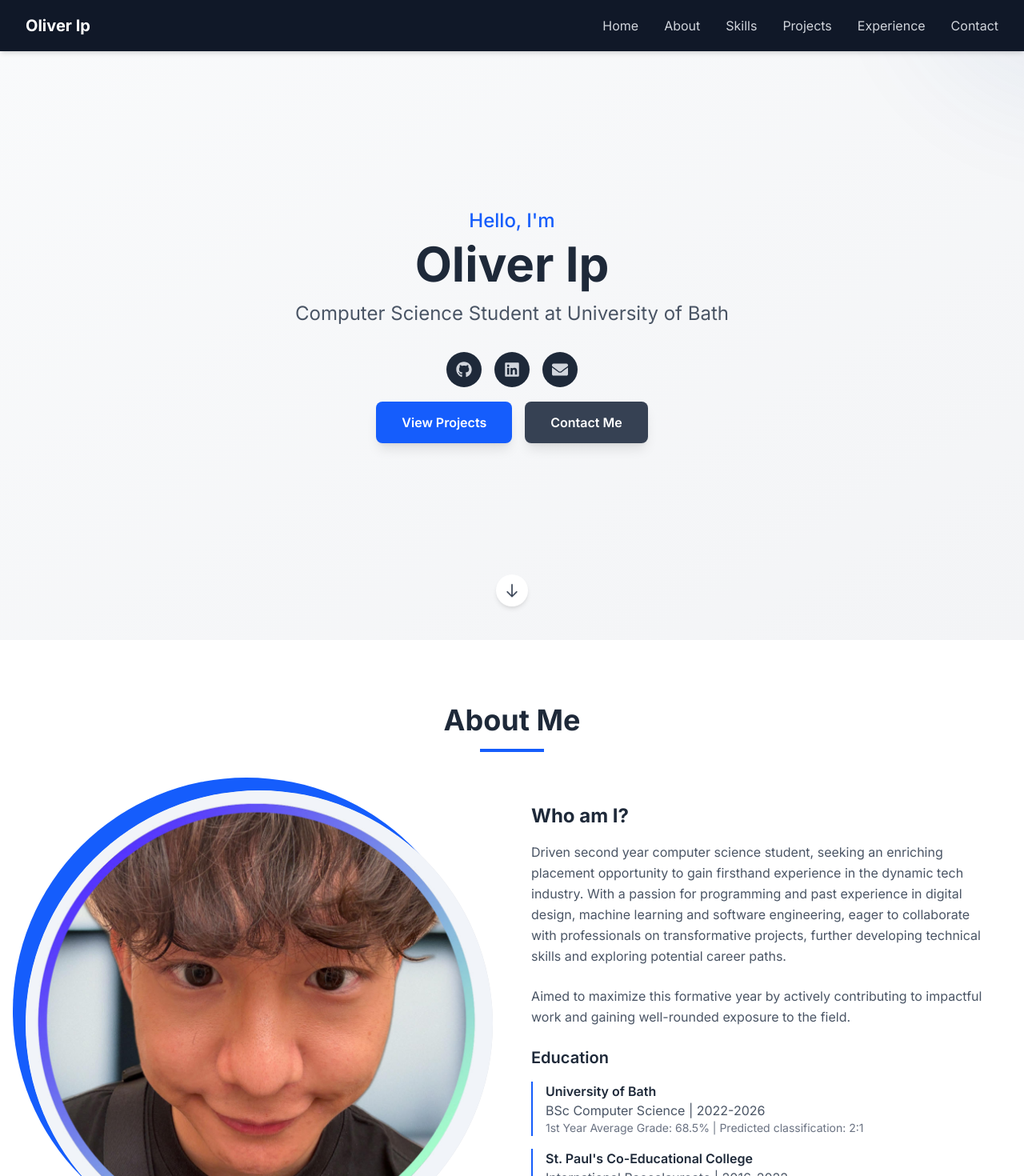
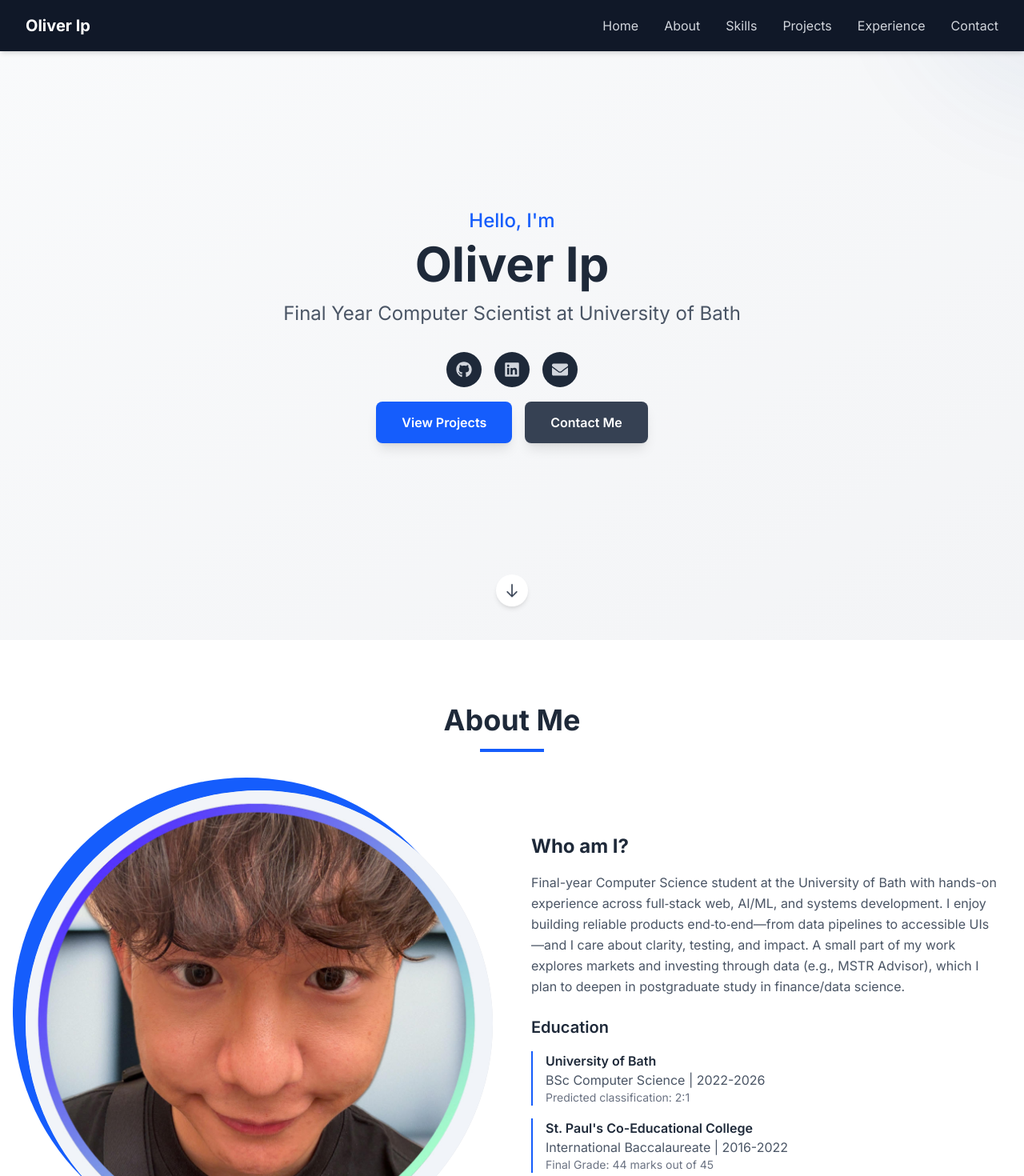
Before and after one commit to oliveripkanam/oliverip.dev, a Next.js app: page / in a window 1280 px wide. Shown: the top 1470 px of the page at 80% size. Built offline with nearby package versions, Linux system fonts and the light colour scheme.

Commit message:
feat: refresh hero tagline, rewrite About, add K30‑Creator CSO role

```diff
--- a/src/components/About.tsx
+++ b/src/components/About.tsx
@@ -67,10 +67,7 @@ const About = () => {
               Who am I?
             </h3>
             <p className="text-gray-600 dark:text-gray-300 mb-6 leading-relaxed">
-              Driven second year computer science student, seeking an enriching placement opportunity to gain firsthand experience in the dynamic tech industry. With a passion for programming and past experience in digital design, machine learning and software engineering, eager to collaborate with professionals on transformative projects, further developing technical skills and exploring potential career paths.
-            </p>
-            <p className="text-gray-600 dark:text-gray-300 mb-6 leading-relaxed">
-              Aimed to maximize this formative year by actively contributing to impactful work and gaining well-rounded exposure to the field.
+              Final-year Computer Science student at the University of Bath with hands-on experience across full‑stack web, AI/ML, and systems development. I enjoy building reliable products end‑to‑end—from data pipelines to accessible UIs—and I care about clarity, testing, and impact. A small part of my work explores markets and investing through data (e.g., MSTR Advisor), which I plan to deepen in postgraduate study in finance/data science.
             </p>
 
             <div className="mb-6">
@@ -86,7 +83,7 @@ const About = () => {
                     BSc Computer Science | 2022-2026
                   </p>
                   <p className="text-sm text-gray-500 dark:text-gray-500">
-                    1st Year Average Grade: 68.5% | Predicted classification: 2:1
+                    Predicted classification: 2:1
                   </p>
                 </div>
                 <div className="border-l-2 border-blue-600 pl-4">
--- a/src/components/Experience.tsx
+++ b/src/components/Experience.tsx
@@ -23,6 +23,14 @@ const Experience = () => {
   }, []);
 
   const experiences = [
+    {
+      id: 0,
+      title: 'Chief Software Officer',
+      company: 'K30-Creator',
+      date: 'Winter 2024 - Present',
+      description: 'In charge of software development, coding, and AI integration for this interactive learning platform.',
+      type: 'work' as ExperienceType,
+    },
     {
       id: 1,
       title: 'Science Tutor',
--- a/src/components/Hero.tsx
+++ b/src/components/Hero.tsx
@@ -43,7 +43,7 @@ const Hero = () => {
             transition={{ duration: 0.5, delay: 0.2 }}
           >
             <p className="text-xl md:text-2xl text-gray-600 dark:text-gray-300 mb-8 max-w-2xl mx-auto">
-              Computer Science Student at University of Bath
+              Final Year Computer Scientist at University of Bath
             </p>
           </motion.div>
 
```
